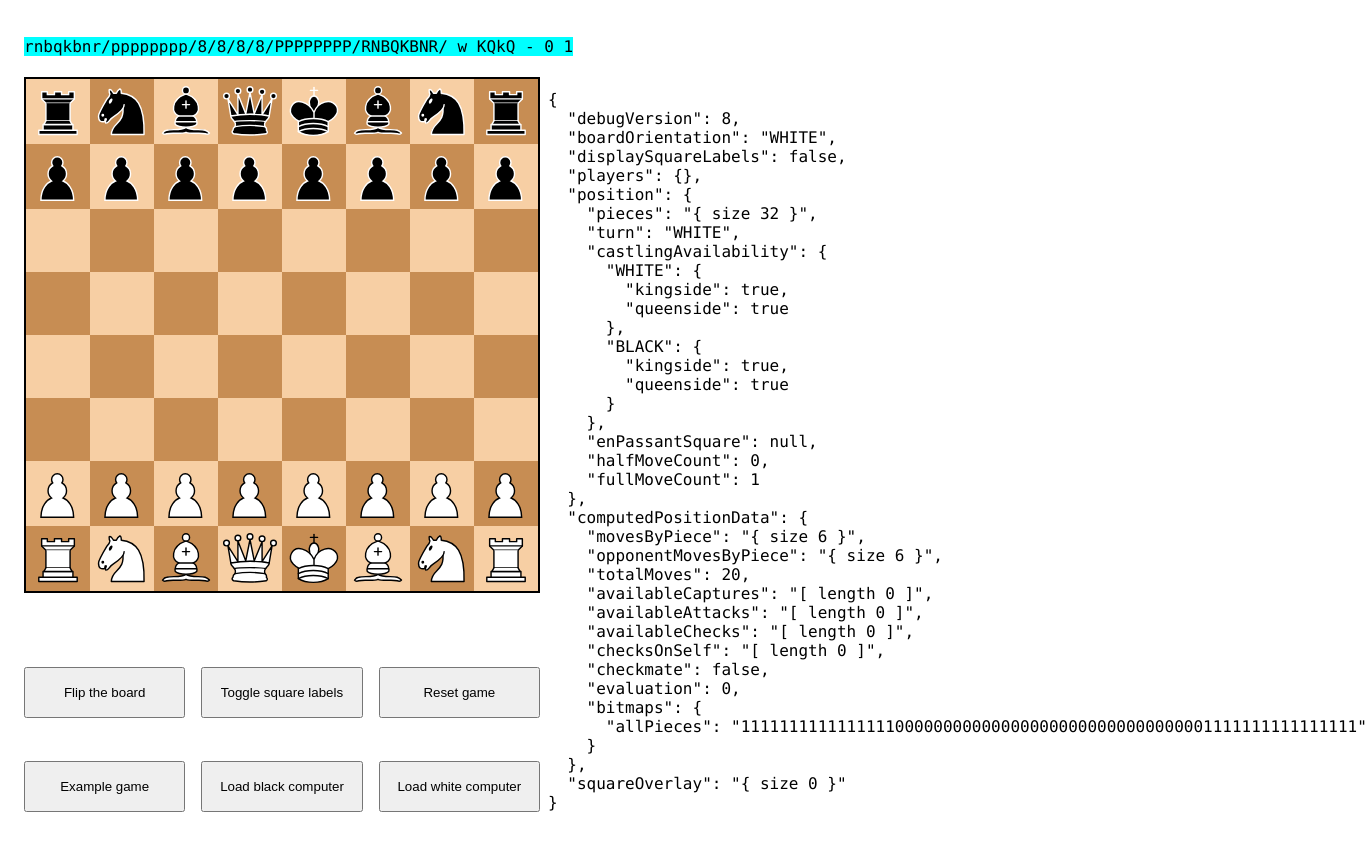
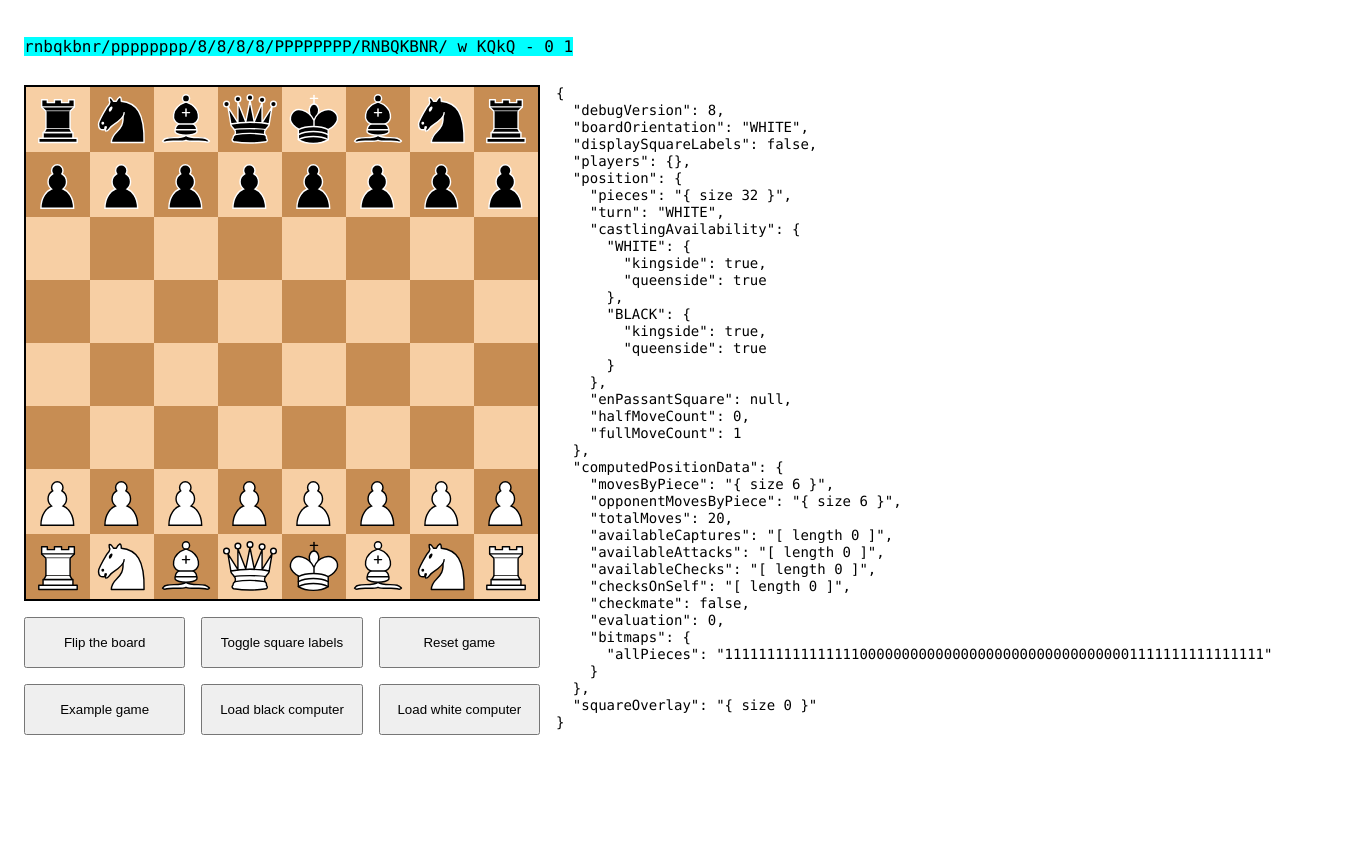
Before and after one commit to garjust/chessv2, a React (Create React App) app: page / in a window 1280 px wide. Shown: the whole page, 1367 px wide, since content can reach past the window. After the commit the page ends 824 px from the top, so only its background shows below. Built offline with nearby package versions, Linux system fonts and the light colour scheme.

Commit message:
display update

```diff
--- a/src/chess/ui/DisplayGameFen.tsx
+++ b/src/chess/ui/DisplayGameFen.tsx
@@ -10,7 +10,7 @@ const DisplayGameFEN = ({ style }: DisplayGameFENProps) => {
   const { state } = useWorkflow();
   return (
     <pre style={style}>
-      <code style={{ backgroundColor: 'aqua' }}>
+      <code style={{ backgroundColor: 'aqua', margin: 0 }}>
         {formatPosition(state.position)}
       </code>
     </pre>
--- a/src/chess/ui/DisplayGameState.tsx
+++ b/src/chess/ui/DisplayGameState.tsx
@@ -42,7 +42,7 @@ const replacer = (key: string, value: unknown) => {
 const DisplayGameState = ({ style }: DisplayGameStateProps) => {
   const { state } = useWorkflow();
   return (
-    <pre style={style}>
+    <pre style={{ ...style, fontSize: 14, margin: 0 }}>
       <code>{JSON.stringify(state, replacer, 2)}</code>
     </pre>
   );
--- a/src/chess/ui/Game.css
+++ b/src/chess/ui/Game.css
@@ -1,7 +1,7 @@
 .game {
   margin: 24px;
   display: grid;
-  gap: 8px;
+  gap: 16px;
   grid-template:
     "fen fen" auto
     "board state" min-content
--- a/src/chess/ui/Game.tsx
+++ b/src/chess/ui/Game.tsx
@@ -49,8 +49,8 @@ const Game = () => {
             gridArea: 'buttons',
             display: 'grid',
             gap: 16,
-            alignItems: 'center',
             gridTemplateColumns: 'repeat(3, 1fr)',
+            gridTemplateRows: 'repeat(2, min-content)',
           }}
         >
           <button style={BUTTON_CSS} onClick={() => emit(flipBoardAction())}>
```
